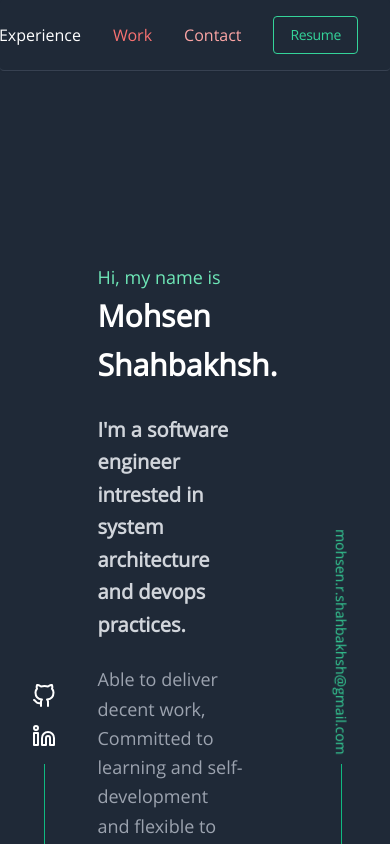
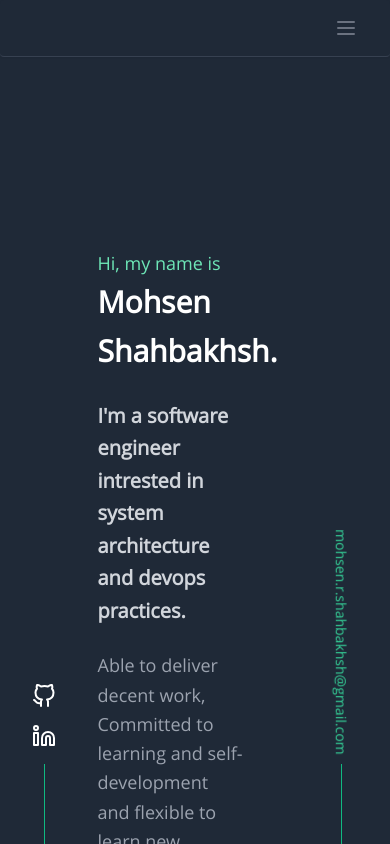
Before and after one commit to mohsenshahbakhsh/portfolio-react-tailwind, a React (Create React App) app: page / in a window 390 px wide. Shown: the top 844 px of the page. Built offline with nearby package versions, Linux system fonts and the light colour scheme.

Commit message:
add mobile menu

```diff
--- a/public/index.html
+++ b/public/index.html
@@ -3,6 +3,7 @@
   <head>
     <meta charset="utf-8" />
     <link rel="icon" href="%PUBLIC_URL%/favicon.ico" />
+    <meta http-equiv="X-UA-Compatible" content="IE=edge" />
     <meta name="viewport" content="width=device-width, initial-scale=1" />
     <meta name="theme-color" content="#000000" />
     <meta
--- a/src/Header.js
+++ b/src/Header.js
@@ -4,21 +4,18 @@ import { HashLink as Link } from "react-router-hash-link";
 import logo from "./assets/images/favicon.ico";
 const Header = () => {
   return (
-    <nav className="rounded shadow-sm border-b border-gray-700 px-8 py-4 flex justify-end">
-      <ul
-        id="nav"
-        className="flex flex-row justify-end items-center space-x-8 text-white"
-      >
+    <nav className="bg-gray-800 sticky top-0 rounded shadow-sm border-b border-gray-700 px-8 py-4 flex justify-end">
+      <ul className="hidden text-white md:inline-flex justify-end items-center space-x-8">
         <li>
           <Link to="#About">About</Link>
         </li>
-        <li className="sm:scale-75">
+        <li className="">
           <a href="#Experience">Experience</a>
         </li>
-        <li className="xsm:text-red-400">
+        <li className="">
           <a href="#Work">Work</a>
         </li>
-        <li className="xsm:text-red-300">
+        <li className="">
           <a href="#Contact">Contact</a>
         </li>
         <li>
@@ -27,12 +24,86 @@ const Header = () => {
           </button>
         </li>
       </ul>
-      <button
-        className="absolute left-4 top-4 border-none"
-        onClick={() => window.location.reload()}
-      >
-        {/* <img className="w-8 h-8" src={logo} alt="logo" /> */}
-      </button>
+      <div className="inline-flex items-start justify-between" id="nav">
+        <div className="md:hidden flex items-center">
+          <button
+            className="outline-none"
+            onClick={(e) => {
+              const menu = document.getElementById("mobile-menu");
+              const nav = document.getElementById("nav");
+              menu.classList.toggle("hidden");
+              nav.classList.toggle("w-full");
+            }}
+          >
+            <svg
+              className=" w-6 h-6 text-gray-500 hover:text-green-400 "
+              x-show="!showMenu"
+              fill="none"
+              strokeLinecap="round"
+              strokeLinejoin="round"
+              strokeWidth="2"
+              viewBox="0 0 24 24"
+              stroke="currentColor"
+            >
+              <path d="M4 6h16M4 12h16M4 18h16"></path>
+            </svg>
+          </button>
+        </div>
+        <div className="hidden" id="mobile-menu">
+          {" "}
+          <ul className="flex flex-col space-y-2 text-white">
+            <li
+              className="focus:text-green-400"
+              onClick={() => {
+                const menu = document.getElementById("mobile-menu");
+                const nav = document.getElementById("nav");
+                menu.classList.toggle("hidden");
+                nav.classList.toggle("w-full");
+              }}
+            >
+              <Link to="#About">About</Link>
+            </li>
+            <li
+              className="focus:text-green-400"
+              onClick={() => {
+                const menu = document.getElementById("mobile-menu");
+                const nav = document.getElementById("nav");
+                menu.classList.toggle("hidden");
+                nav.classList.toggle("w-full");
+              }}
+            >
+              <Link to="#Experience">Experience</Link>
+            </li>
+            <li
+              className="focus:text-green-400"
+              onClick={() => {
+                const menu = document.getElementById("mobile-menu");
+                const nav = document.getElementById("nav");
+                menu.classList.toggle("hidden");
+                nav.classList.toggle("w-full");
+              }}
+            >
+              <Link to="#Work">Work</Link>
+            </li>
+            <li
+              className="focus:text-green-400"
+              onClick={() => {
+                const menu = document.getElementById("mobile-menu");
+                const nav = document.getElementById("nav");
+                menu.classList.toggle("hidden");
+                nav.classList.toggle("w-full");
+              }}
+            >
+              <Link to="#Contact">Contact</Link>
+            </li>
+            <li>
+              <button className="bg-transparent border rounded border-green-400 px-4 py-2 text-green-400 text-sm tracking-tight">
+                Resume
+              </button>
+            </li>
+          </ul>
+        </div>
+      </div>
     </nav>
   );
 };
```
